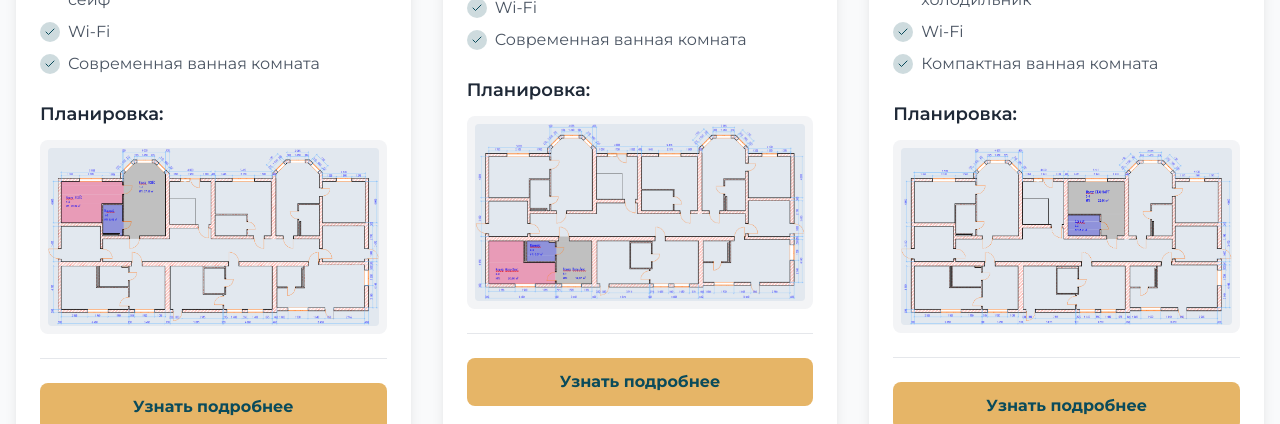
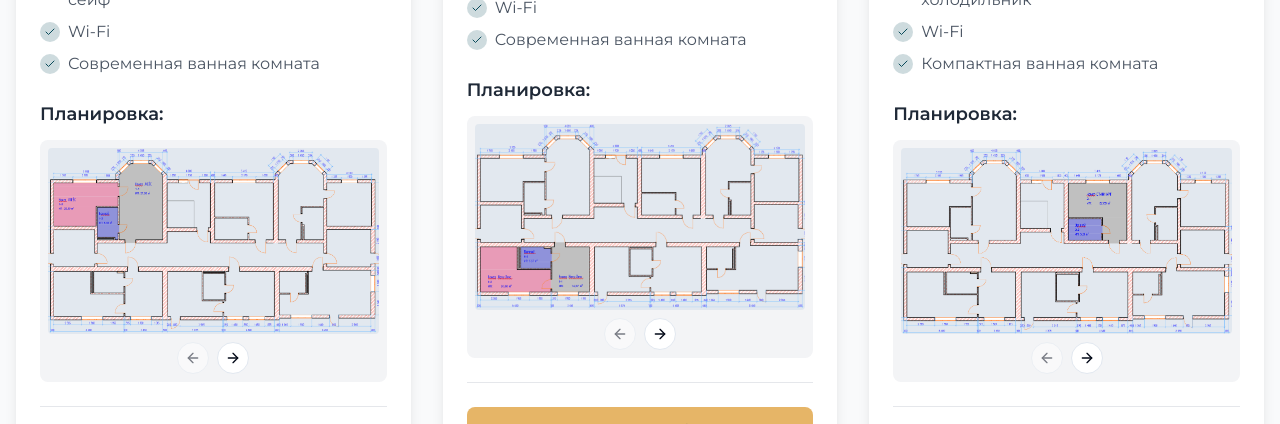
Before and after one commit to saiyan05122004/ora-resort-sales, a React (Vite) app: page / in a window 1280 px wide. Shown: the part 3640-4064 px from the top of the page. Built offline with nearby package versions, Linux system fonts and the light colour scheme.

Commit message:
Implement two photos per layout
The apartment layout should display two photos in each item.

```diff
--- a/src/components/ApartmentsSection.tsx
+++ b/src/components/ApartmentsSection.tsx
@@ -1,6 +1,14 @@
 
 import { motion } from 'framer-motion';
 import { Star, Crown, Home, Check } from 'lucide-react';
+import {
+  Carousel,
+  CarouselContent,
+  CarouselItem,
+  CarouselNext,
+  CarouselPrevious
+} from "@/components/ui/carousel";
+import { AspectRatio } from "@/components/ui/aspect-ratio";
 
 const ApartmentsSection = () => {
   const apartments = [
@@ -21,7 +29,10 @@ const ApartmentsSection = () => {
         "Современная ванная комната"
       ],
       image: "/uploads/luxury.jpg",
-      floorplan: "/uploads/luxury_plan.png",
+      floorplans: [
+        "/uploads/luxury_plan.png",
+        "/uploads/luxury.jpg"
+      ],
       price: "от 21.6 млн ₽",
       roi: "10-15% годовых"
     },
@@ -42,7 +53,10 @@ const ApartmentsSection = () => {
         "Современная ванная комната"
       ],
       image: "/uploads/half_luxury.jpg",
-      floorplan: "/uploads/half_luxury_plan.png",
+      floorplans: [
+        "/uploads/half_luxury_plan.png",
+        "/uploads/half_luxury.jpg"
+      ],
       price: "от 18 млн ₽",
       roi: "10-15% годовых"
     },
@@ -63,7 +77,10 @@ const ApartmentsSection = () => {
         "Компактная ванная комната"
       ],
       image: "/uploads/standart.jpg",
-      floorplan: "/uploads/standart_plan.png",
+      floorplans: [
+        "/uploads/standart_plan.png",
+        "/uploads/standart.jpg"
+      ],
       price: "от 11.6 млн ₽",
       roi: "10-15% годовых"
     }
@@ -153,11 +170,25 @@ const ApartmentsSection = () => {
                 <div className="mt-6">
                   <h4 className="font-semibold text-lg mb-3 text-gray-800">Планировка:</h4>
                   <div className="bg-gray-100 p-2 rounded-lg">
-                    <img
-                      src={apartment.floorplan}
-                      alt={`Планировка ${apartment.type}`}
-                      className="w-full h-auto rounded"
-                    />
+                    <Carousel className="w-full">
+                      <CarouselContent>
+                        {apartment.floorplans.map((floorplan, idx) => (
+                          <CarouselItem key={idx}>
+                            <AspectRatio ratio={16/9}>
+                              <img
+                                src={floorplan}
+                                alt={`Планировка ${apartment.type} ${idx + 1}`}
+                                className="w-full h-full object-cover rounded"
+                              />
+                            </AspectRatio>
+                          </CarouselItem>
+                        ))}
+                      </CarouselContent>
+                      <div className="flex justify-center gap-2 mt-2">
+                        <CarouselPrevious className="relative -left-0 top-0 translate-y-0 h-8 w-8" />
+                        <CarouselNext className="relative -right-0 top-0 translate-y-0 h-8 w-8" />
+                      </div>
+                    </Carousel>
                   </div>
                 </div>
 
```
